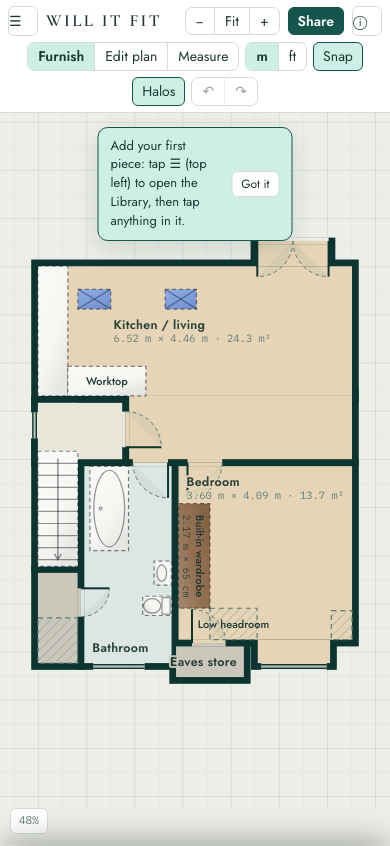
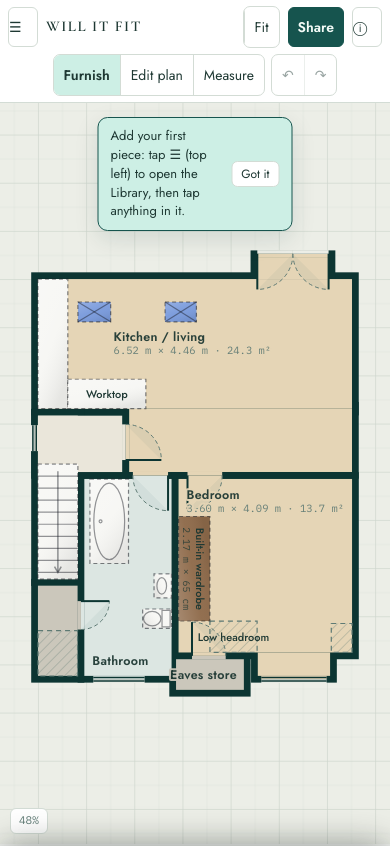
Before and after one commit to CookeJ123/will-it-fit, a plain HTML site: page planner/index.html in a window 390 px wide. Shown: the top 846 px of the page. Drawn offline with nearby package versions, Linux system fonts and the light colour scheme.

Commit message:
v7: iOS viewport fixes (input zoom, keyboard scroll), compact mobile top bar, installed-app splash + app home

```diff
--- a/planner/index.html
+++ b/planner/index.html
@@ -1,6 +1,6 @@
 <!doctype html>
 <html lang="en"><head><meta charset="utf-8"><title>Will It Fit</title>
-<meta name="viewport" content="width=device-width,initial-scale=1">
+<meta name="viewport" content="width=device-width,initial-scale=1,maximum-scale=1,viewport-fit=cover">
 <link rel="preconnect" href="https://fonts.googleapis.com">
 <link rel="preconnect" href="https://fonts.gstatic.com" crossorigin>
 <link rel="stylesheet" href="https://fonts.googleapis.com/css2?family=Cormorant+Garamond:wght@500;600;700&family=Jost:wght@300;400;500;600&family=IBM+Plex+Mono:wght@400;500&display=swap">
@@ -181,8 +181,15 @@ svg .handle.rot:hover{transform:scale(1.35)}
 .coach button{flex:none}
 /* mobile item pill */
 .mpill{display:none}
+.narrow-flex{display:none}
 @media (max-width:920px){
   .main{grid-template-columns:1fr}
+  /* iOS zooms the app when focusing inputs under 16px, and installed PWAs never zoom back */
+  input[type=text],input[type=number],input[type=url],select,textarea,.search{font-size:16px}
+  /* compact top bar: per-board toggles move into the Plan pane on small screens */
+  #units,#snap,#halos,#zoomout,#zoomin{display:none}
+  .top button{min-height:40px}
+  .top .brand h1,.top .brand .brandbtn{font-size:15px;letter-spacing:.1em}
   /* panels become bottom sheets on small screens */
   .side,.insp{position:absolute;left:0;right:0;bottom:0;top:auto;width:auto;max-height:58vh;z-index:20;border:1px solid var(--line);border-bottom:0;border-radius:16px 16px 0 0;box-shadow:0 -14px 34px rgba(4,18,15,.28);transform:translateY(106%);transition:transform .25s}
   .side::before,.insp::before{content:"";display:block;width:44px;height:4px;border-radius:2px;background:var(--line);margin:8px auto 2px;flex:none}
@@ -191,6 +198,7 @@ svg .handle.rot:hover{transform:scale(1.35)}
   .mpill .nm{font-size:12.5px;font-weight:500;white-space:nowrap;overflow:hidden;text-overflow:ellipsis;max-width:32vw}
   .mpill .dm{font-family:var(--mono);font-size:11px;color:var(--muted);white-space:nowrap}
   .mpill button{min-width:40px;min-height:40px;font-size:16px}
+  .narrow-flex{display:flex !important}
   .top{flex-wrap:wrap;gap:6px 8px;padding:6px 8px}
   .top .narrow-only{display:inline-flex}
   .top .wide-only{display:none}
@@ -320,7 +328,7 @@ async function loadInitial(){
 
 /* ---------- page source for "save to page" ---------- */
 function pageHTML(s){const json=JSON.stringify(s).replace(/</g,'\\u003c');
- return '<!doctype html>\n<html lang="en"><head><meta charset="utf-8"><meta name="viewport" content="width=device-width,initial-scale=1"><title>Will It Fit</title>'+
+ return '<!doctype html>\n<html lang="en"><head><meta charset="utf-8"><meta name="viewport" content="width=device-width,initial-scale=1,maximum-scale=1,viewport-fit=cover"><title>Will It Fit</title>'+
  '<link rel="preconnect" href="https://fonts.googleapis.com"><link rel="preconnect" href="https://fonts.gstatic.com" crossorigin><link rel="stylesheet" href="'+FONTS+'">'+
  '<style id="css">'+$('#css').textContent+'</style></head><body><div id="root"></div>'+
  '<script id="state" type="application/json">'+json+'<\/script><script id="app">'+$('#app').textContent+'<\/script></body></html>';}
@@ -645,7 +653,13 @@ function shell(){root.innerHTML=
  $('#btn-insp').addEventListener('click',()=>{$('#side').classList.remove('open');$('#insp').classList.toggle('open');});
  $$('#tabs button').forEach(b=>b.addEventListener('click',()=>{libTab=b.dataset.tab;renderPanels();}));
  $('#scrim').addEventListener('click',e=>{if(e.target.id==='scrim')closeDlg();});
- window.addEventListener('resize',()=>render());}
+ window.addEventListener('resize',()=>render());
+ /* iOS: the keyboard scrolls the window and can leave it stranded — snap back on blur */
+ document.addEventListener('focusout',()=>{if(window.innerWidth>920)return;
+  if(document.body.classList.contains('landing'))return;
+  setTimeout(()=>{const ae=document.activeElement;
+   if(ae&&(ae.tagName==='INPUT'||ae.tagName==='TEXTAREA'||ae.tagName==='SELECT'))return;
+   window.scrollTo(0,0);},80);});}
 function closeDrawers(){$('#side').classList.remove('open');$('#insp').classList.remove('open');}
 function setMode(m){mode=m;if(m!=='measure')measure=null;if(m==='furnish'&&sel&&sel.kind!=='item')sel=null;if(m==='plan'&&sel&&sel.kind==='item')sel=null;if(m==='plan'&&libTab!=='Plan'){libTab='Plan';}if(m==='furnish'&&libTab==='Plan')libTab='Library';render();renderPanels();}
 function toast(msg){const t=$('#toast');t.textContent=msg;t.classList.add('show');clearTimeout(toastTimer);toastTimer=setTimeout(()=>t.classList.remove('show'),2200);}
@@ -947,7 +961,9 @@ function renderPlanPane(){const p=$('#pane-Plan');const u=state.underlay;let h='
  else{h+='<div class="hint">Upload the floor plan (photo or screenshot) to trace rooms over it.</div><input type="file" id="u-file" accept="image/*">';}
  h+='</div>';
  h+='<div class="cat"><h2>Start again</h2><button id="blank-plan">New blank plan</button><div class="hint">Clears rooms, doors, windows and furniture (keeps the image).</div></div>';
- h+='<div class="cat"><h2>Settings</h2><div class="grid2"><label class="f"><span>Wall ('+unitLabel()+')</span><input type="number" id="s-wall" value="'+toUnit(state.wall)+'" step="1" min="1"></label><label class="f"><span>Grid ('+unitLabel()+')</span><input type="number" id="s-grid" value="'+toUnit(state.grid)+'" step="1" min="1"></label></div></div>';
+ h+='<div class="cat"><h2>Settings</h2>';
+ h+='<div class="row narrow-flex"><div class="seg"><button id="ms-m" class="'+(state.units!=='ft'?'on':'')+'">m</button><button id="ms-ft" class="'+(state.units==='ft'?'on':'')+'">ft</button></div><button id="ms-snap" class="'+(state.snap?'on':'')+'">Snap</button><button id="ms-halos" class="'+(state.halos!==false?'on':'')+'">Halos</button></div>';
+ h+='<div class="grid2"><label class="f"><span>Wall ('+unitLabel()+')</span><input type="number" id="s-wall" value="'+toUnit(state.wall)+'" step="1" min="1"></label><label class="f"><span>Grid ('+unitLabel()+')</span><input type="number" id="s-grid" value="'+toUnit(state.grid)+'" step="1" min="1"></label></div></div>';
  h+='<div class="cat"><h2>Shortcuts</h2><div class="hint"><kbd>R</kbd> rotate 90° · <kbd>⇧R</kbd> back · <kbd>Del</kbd> remove · <kbd>Ctrl</kbd>+<kbd>D</kbd> duplicate · <kbd>L</kbd> lock · arrows nudge · <kbd>M</kbd> measure · <kbd>F</kbd> fit · <kbd>Alt</kbd>-drag: no snapping · scroll: zoom</div></div>';
  p.innerHTML=h;
  const gp=$('#goplan');if(gp)gp.addEventListener('click',()=>setMode('plan'));
@@ -960,7 +976,12 @@ function renderPlanPane(){const p=$('#pane-Plan');const u=state.underlay;let h='
   $('#u-rm').addEventListener('click',()=>{if(!confirm('Remove the floor plan image?'))return;pushHistory();state.underlay=null;if(sel&&sel.kind==='underlay')sel=null;changed();});}
  $('#blank-plan').addEventListener('click',()=>{if(!confirm('Clear the whole plan and start blank?'))return;pushHistory();state.rooms=[];state.openings=[];state.items=[];sel=null;mode='plan';changed();});
  $('#s-wall').addEventListener('change',e=>{pushHistory();state.wall=clamp(fromUnit(+e.target.value)||12,1,60);changed();});
- $('#s-grid').addEventListener('change',e=>{state.grid=clamp(fromUnit(+e.target.value)||5,1,100);changed();});}
+ $('#s-grid').addEventListener('change',e=>{state.grid=clamp(fromUnit(+e.target.value)||5,1,100);changed();});
+ const msm=$('#ms-m'),msf=$('#ms-ft'),mss=$('#ms-snap'),msh=$('#ms-halos');
+ if(msm)msm.addEventListener('click',()=>{state.units='m';changed();});
+ if(msf)msf.addEventListener('click',()=>{state.units='ft';changed();});
+ if(mss)mss.addEventListener('click',()=>{state.snap=!state.snap;changed();});
+ if(msh)msh.addEventListener('click',()=>{state.halos=state.halos===false;changed();});}
 
 function loadUnderlay(file){const rd=new FileReader();rd.onload=()=>{const img=new Image();img.onload=()=>{const max=1800;const sc=Math.min(1,max/Math.max(img.width,img.height));const c=document.createElement('canvas');c.width=Math.round(img.width*sc);c.height=Math.round(img.height*sc);c.getContext('2d').drawImage(img,0,0,c.width,c.height);const src=c.toDataURL('image/jpeg',0.82);
   pushHistory();const b=planBounds();const cmPerPx=(b.w||800)/c.width;state.underlay={src,iw:c.width,ih:c.height,x:b.x,y:b.y,cmPerPx,opacity:0.6,show:true,locked:false};mode='plan';libTab='Plan';changed();toast('Image added. Now calibrate its scale.');};img.src=rd.result;};rd.readAsDataURL(file);}
```
